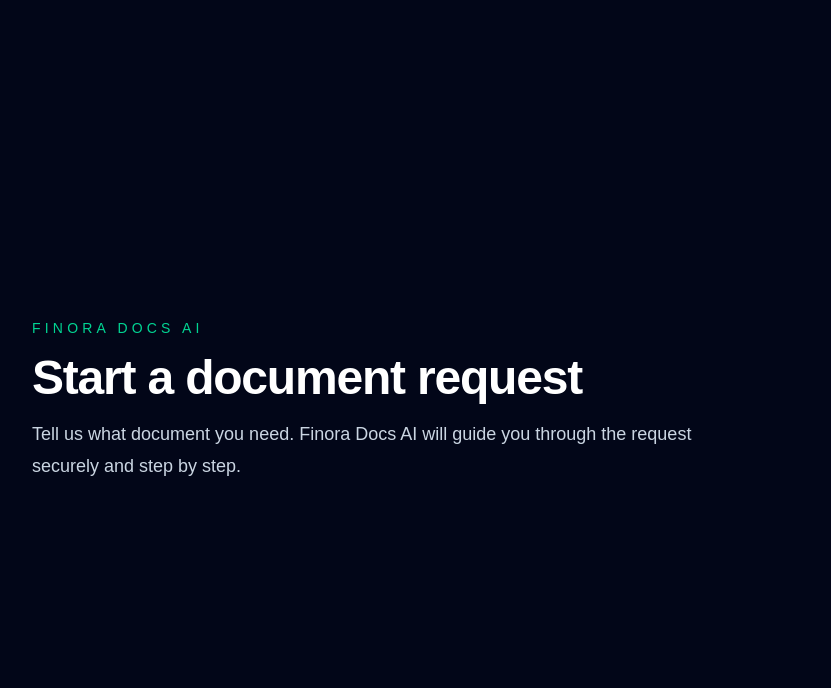
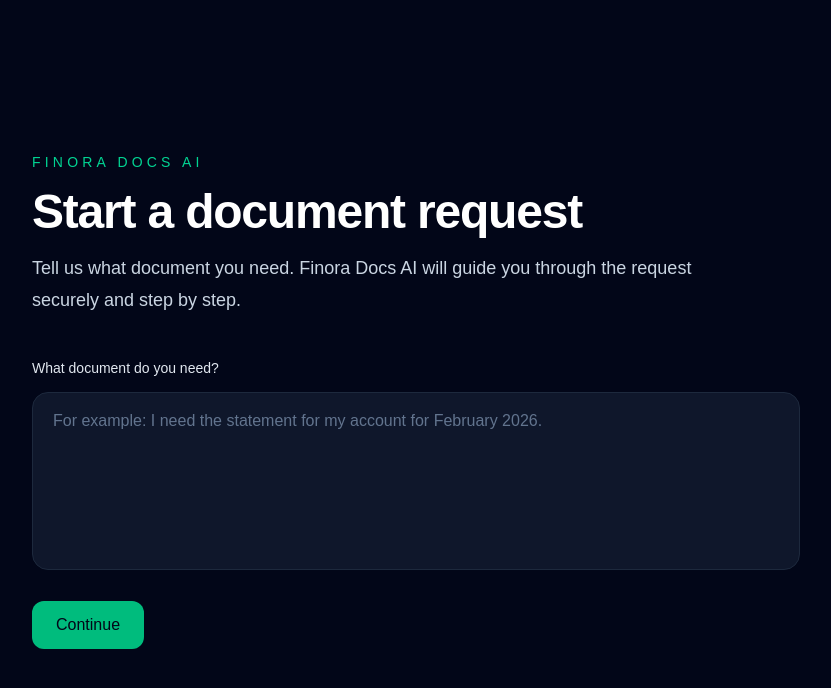
Before and after one commit to manudprfreelance/finora-docs-ai, a Next.js app in the folder apps/web/: page /request in a window 1280 px wide. Shown: the top 688 px of the page, without its empty margins (56-887 px from the left). Built offline with nearby package versions, Linux system fonts and the light colour scheme.

Commit message:
feat: add document request input

```diff
--- a/apps/web/src/app/request/page.tsx
+++ b/apps/web/src/app/request/page.tsx
@@ -2,7 +2,7 @@
   return (
     <main className="min-h-screen bg-slate-950 text-white">
       <div className="mx-auto flex min-h-screen max-w-6xl items-center px-6">
-        <section>
+        <section className="w-full max-w-3xl">
           <p className="text-sm font-medium uppercase tracking-[0.3em] text-emerald-400">
             Finora Docs AI
           </p>
@@ -15,6 +15,30 @@
             Tell us what document you need. Finora Docs AI will guide you
             through the request securely and step by step.
           </p>
+
+          <div className="mt-10">
+            <label
+              htmlFor="request"
+              className="text-sm font-medium text-slate-200"
+            >
+              What document do you need?
+            </label>
+
+            <textarea
+              id="request"
+              name="request"
+              rows={6}
+              placeholder="For example: I need the statement for my account for February 2026."
+              className="mt-3 w-full resize-none rounded-2xl border border-slate-800 bg-slate-900 px-5 py-4 text-base text-white outline-none transition placeholder:text-slate-500 focus:border-emerald-400 focus:ring-2 focus:ring-emerald-400/20"
+            />
+
+            <button
+              type="button"
+              className="mt-6 rounded-xl bg-emerald-500 px-6 py-3 font-medium text-slate-950 transition hover:bg-emerald-400"
+            >
+              Continue
+            </button>
+          </div>
         </section>
       </div>
     </main>
```
